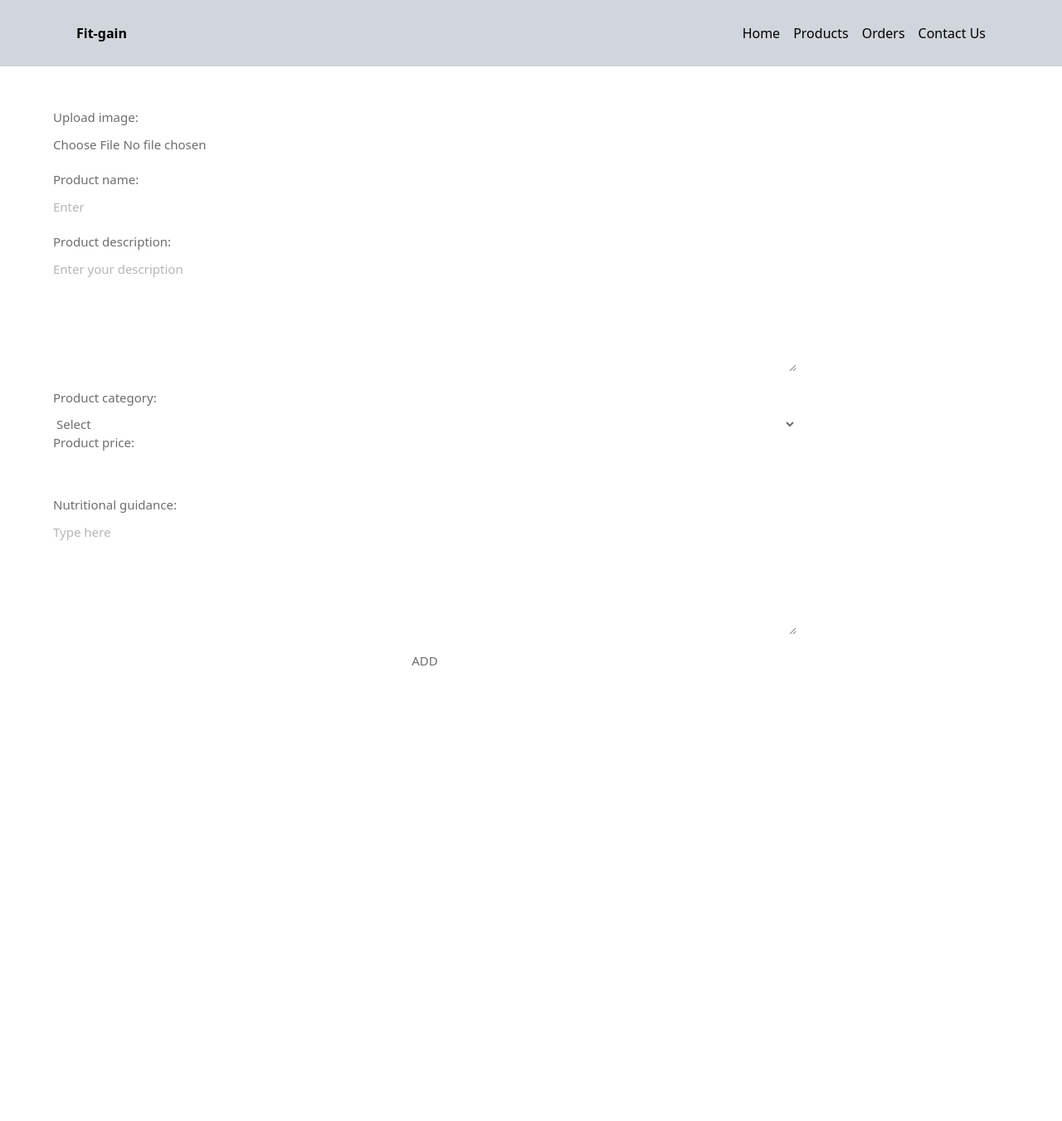
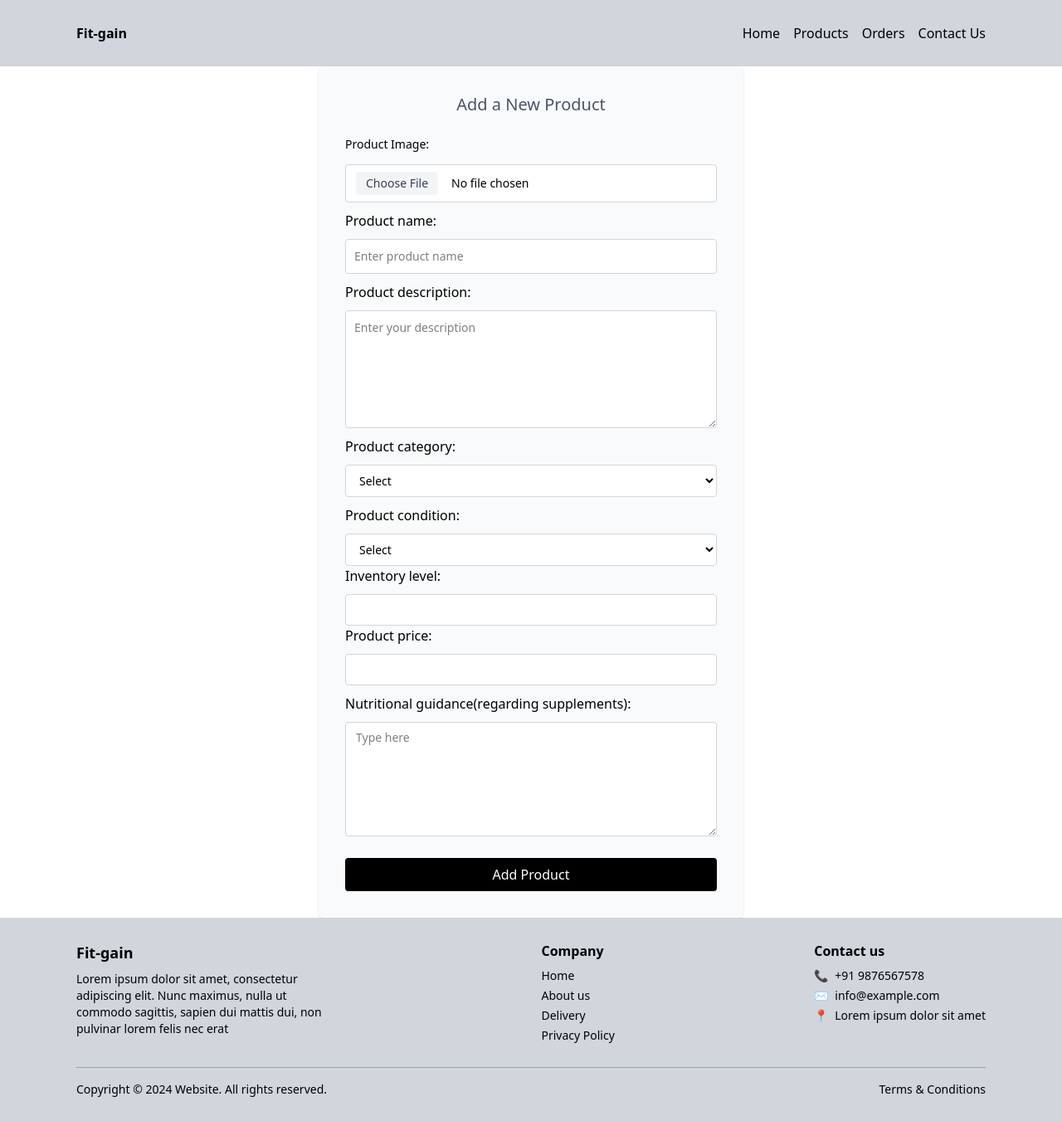
Before and after one commit to manulbp/fitgainTest, a React (Vite) app in the folder frontend/: page /product in a window 1280 px wide. Shown: the whole page at 83% size. Before the commit the page ends 807 px from the top, so only its background shows below. Built offline with nearby package versions, Linux system fonts and the light colour scheme.

Commit message:
Completed footer section

```diff
--- a/frontend/component/Footer.jsx
+++ b/frontend/component/Footer.jsx
@@ -0,0 +1,55 @@
+import React from 'react'
+import { Link } from 'react-router-dom'
+
+export default function Footer() {
+  return (
+    <div className='bg-gray-300'>
+      <div className="max-w-6xl mx-auto p-7">
+        <div className="flex justify-between flex-wrap">
+          {/* Left Section */}
+          <div className="mb-6 md:mb-0">
+            <h2 className='font-bold text-lg'>Fit-gain</h2>
+            <p className="text-sm max-w-xs mt-2">
+              Lorem ipsum dolor sit amet, consectetur adipiscing elit. Nunc
+              maximus, nulla ut commodo sagittis, sapien dui mattis dui, non
+              pulvinar lorem felis nec erat
+            </p>
+          </div>
+
+          {/* Middle Section - Company Links */}
+          <div className="mb-6 md:mb-0">
+            <h3 className="font-semibold mb-2">Company</h3>
+            <ul className="text-sm">
+              <li className="mb-1"><Link to="/">Home</Link></li>
+              <li className="mb-1"><Link to="/about">About us</Link></li>
+              <li className="mb-1"><Link to="/delivery">Delivery</Link></li>
+              <li className="mb-1"><Link to="/privacy">Privacy Policy</Link></li>
+            </ul>
+          </div>
+
+          {/* Right Section - Contact Info */}
+          <div>
+            <h3 className="font-semibold mb-2">Contact us</h3>
+            <ul className="text-sm">
+              <li className="mb-1 flex items-center">
+                <span className="mr-2">📞</span> +91 9876567578
+              </li>
+              <li className="mb-1 flex items-center">
+                <span className="mr-2">✉️</span> info@example.com
+              </li>
+              <li className="mb-1 flex items-center">
+                <span className="mr-2">📍</span> Lorem ipsum dolor sit amet
+              </li>
+            </ul>
+          </div>
+        </div>
+
+        {/* Copyright Section */}
+        <div className="border-t border-gray-400 mt-6 pt-4 flex justify-between items-center text-sm">
+          <p>Copyright © 2024 Website. All rights reserved.</p>
+          <Link to="/terms">Terms & Conditions</Link>
+        </div>
+      </div>
+    </div>
+  )
+}
--- a/frontend/pages/Product.css
+++ b/frontend/pages/Product.css
@@ -13,3 +13,39 @@
 .add-img-upload img{
     width: 120px;
 }
+
+.add-product-name, .add-product-description{
+    width: max(40%,280p);
+
+
+}
+
+.add-product-name input, .add-product-description textarea{
+    padding:10px;
+}
+
+.add-price, .add-product-category{
+    display:flex;
+    gap: 30px;
+
+}
+
+.add-price select, .add-product-category input{
+    max-width: 120px;
+    padding:10px;
+}
+
+.add-btn{
+    max-width:120px;
+    border:none;
+    padding:10px;
+    background-color: black;
+    color:white;
+    cursor: pointer;
+}
+
+.flex-col {
+    display: flex;
+    flex-direction: column;
+    gap: 10px;
+}
--- a/frontend/pages/Product.jsx
+++ b/frontend/pages/Product.jsx
@@ -9,6 +9,8 @@ const Product = () => {
     productname: '',
     description: '',
     category: '',
+    condition:'',
+    quantity:'',
     price: '',
     guidance: '',
     image: null,
@@ -41,7 +43,7 @@ const Product = () => {
     setLoading(true);
     setErrorMessage(null);
 
-    if (!formData.productname || !formData.description || !formData.category || !formData.price) {
+    if (!formData.productname || !formData.description || !formData.category || !formData.quantity || !formData.price) {
       setErrorMessage("All required fields must be filled");
       setLoading(false);
       return;
@@ -51,6 +53,8 @@ const Product = () => {
       productname: formData.productname,
       description: formData.description,
       category: formData.category,
+      condition: formData.condition,
+      quantity: parseInt(formData.quantity),
       price: parseFloat(formData.price),
       guidance: formData.guidance,
     };
@@ -76,6 +80,8 @@ const Product = () => {
         productname: '',
         description: '',
         category: '',
+        condition: '',
+        quantity:'',
         price: '',
         guidance: '',
 
@@ -89,23 +95,30 @@ const Product = () => {
   };
 
   return (
-    <div className="add">
-      <form className="flex-col" onSubmit={handleSubmit}>
-        <div className="add-img-upload flex-col">
-          <p>Upload image:</p>
-          <input type="file" id="image" onChange={handleFileChange} />
-          {formData.imagePreview && <img src={formData.imagePreview} alt="Preview" width="100" />}
-        </div>
+    <div className="max-w-lg mx-auto p-8 bg-gray-50 rounded-md shadow-sm">
+      <h1 className="text-xl text-gray-600 font-medium text-center mb-6">Add a New Product</h1>
+      <form className="flex flex-col gap-4" onSubmit={handleSubmit}>
+      <div className="flex flex-col gap-1 w-full">
+        <p className="text-sm text-gray-650 text-left mb-1">Product Image:</p>
+        <input
+          type="file"
+          id="image"
+          onChange={handleFileChange}
+          className="w-full border border-gray-300 bg-white rounded px-3 py-2 text-sm file:mr-4 file:py-1 file:px-3 file:rounded file:border-0 file:text-sm file:bg-gray-100 file:text-gray-700"
+        />
+        {formData.imagePreview && <img src={formData.imagePreview} alt="Preview" width="100" className="mt-2" />}
+      </div>
 
         <div className="add-product-name flex-col">
           <p>Product name:</p>
           <input
             type="text"
             name="productname"
-            placeholder="Enter"
+            placeholder="Enter product name"
             value={formData.productname}
             onChange={handleChange}
             required
+            className='w-full border border-gray-300 bg-white rounded px-3 py-2 text-sm focus:outline-none focus:border-gray-400'
           />
         </div>
 
@@ -118,10 +131,11 @@ const Product = () => {
             value={formData.description}
             onChange={handleChange}
             required
+            className='w-full border border-gray-300 bg-white rounded px-3 py-2 text-sm focus:outline-none focus:border-gray-400'
           ></textarea>
         </div>
 
-        <div className="add-product-category">
+
           <div className="add-category flex-col">
             <p>Product category:</p>
             <select
@@ -129,6 +143,7 @@ const Product = () => {
               value={formData.category}
               onChange={handleChange}
               required
+              className='w-full border border-gray-300 bg-white rounded px-3 py-2 text-sm focus:outline-none focus:border-gray-400'
             >
               <option value="">Select</option>
               <option value="a">A</option>
@@ -139,6 +154,36 @@ const Product = () => {
             </select>
           </div>
 
+          <div className="add-product-condition">
+          <div className="add-condition flex-col">
+            <p>Product condition:</p>
+            <select
+              name="condition"
+              value={formData.condition}
+              onChange={handleChange}
+              required
+              className='w-full border border-gray-300 bg-white rounded px-3 py-2 text-sm focus:outline-none focus:border-gray-400'
+            >
+              <option value="">Select</option>
+              <option value="New">Brand-new</option>
+              <option value="Used">Secondhand</option>
+              </select>
+          </div>
+
+          <div className="add-count flex-col">
+            <p>Inventory level:</p>
+            <input
+              type="number"
+              name="quantity"
+              value={formData.quantity}
+              onChange={handleChange}
+              required
+              className='w-full border border-gray-300 bg-white rounded px-3 py-2 text-sm focus:outline-none focus:border-gray-400'
+            />
+          </div>
+
+
+
           <div className="add-price flex-col">
             <p>Product price:</p>
             <input
@@ -147,25 +192,31 @@ const Product = () => {
               value={formData.price}
               onChange={handleChange}
               required
+              className='w-full border border-gray-300 bg-white rounded px-3 py-2 text-sm focus:outline-none focus:border-gray-400'
             />
           </div>
         </div>
 
         <div className="add-nutritional-guidance flex-col">
-          <p>Nutritional guidance:</p>
+          <p>Nutritional guidance(regarding supplements):</p>
           <textarea
             name="guidance"
             rows="6"
             placeholder="Type here"
             value={formData.guidance}
             onChange={handleChange}
+            className='w-full border border-gray-300 bg-white rounded px-3 py-2 text-sm focus:outline-none focus:border-gray-400'
           ></textarea>
         </div>
 
         {errorMessage && <p className="error">{errorMessage}</p>}
-        <button type="submit" className="add-btn" disabled={loading}>
-          {loading ? "Adding..." : "ADD"}
-        </button>
+        <button
+        type="submit"
+        className="w-full bg-black text-white py-2 px-4 rounded hover:bg-green-600 focus:outline-none focus:ring-2 focus:ring-green-500 focus:ring-offset-2 transition-colors disabled:bg-gray-400 disabled:cursor-not-allowed text-center mt-4"
+        disabled={loading}
+      >
+        {loading ? "Adding..." : "Add Product"}
+      </button>
       </form>
     </div>
   );
--- a/frontend/src/App.jsx
+++ b/frontend/src/App.jsx
@@ -7,6 +7,8 @@ import ContactUs from '../pages/ContactUs';
 import Orders from '../pages/Orders';
 import Header from '../component/Header';
 import Product from '../pages/Product';
+import Footer from '../component/Footer';
+
 
 export default function App() {
   return (
@@ -21,7 +23,9 @@ export default function App() {
         <Route path="/contact" element={<ContactUs />} />
         <Route path="/orders" element={<Orders />} />
       </Routes>
-    </Router>
+      <Footer/>
+      {/*footer*/}
+      </Router>
 
   );
 }
```
Also changed, not shown: 2 other files (tests, documents, lock files or other folders).
